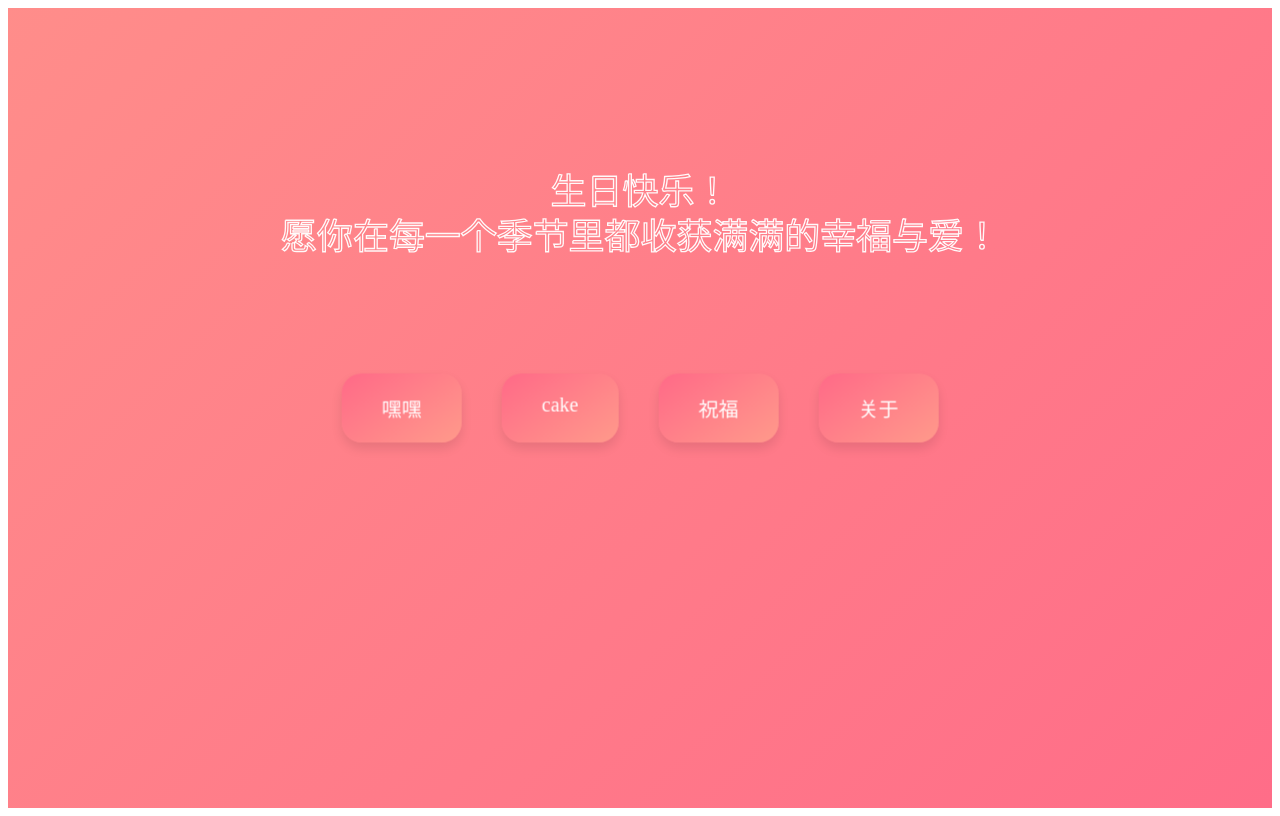
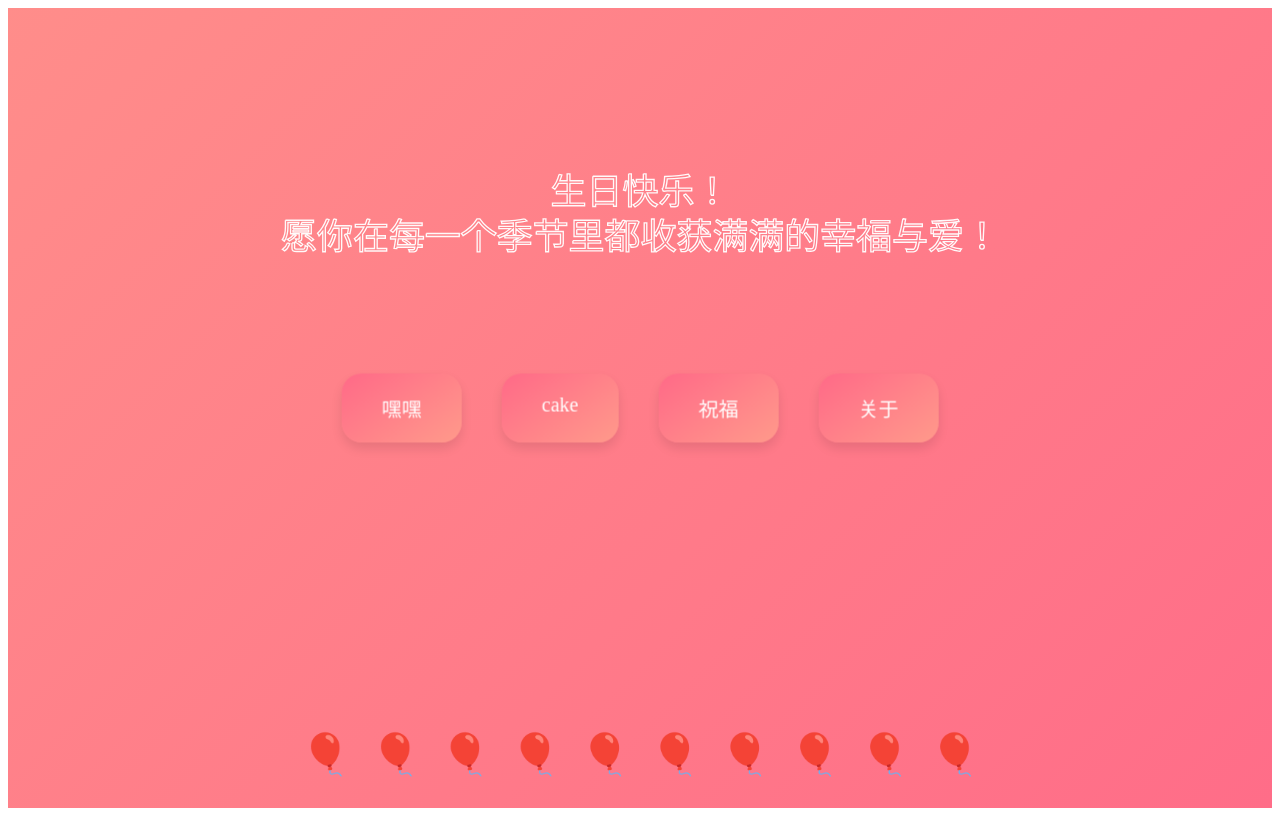
Before and after one commit to leehaohaohao/birth-react, a React (Vite) app: page / in a window 1280 px wide. Built offline with nearby package versions, Linux system fonts and the light colour scheme.

Commit message:
-ui: 首页新增气球

```diff
--- a/package.json
+++ b/package.json
@@ -11,7 +11,8 @@
   },
   "dependencies": {
     "react": "^19.0.0",
-    "react-dom": "^19.0.0"
+    "react-dom": "^19.0.0",
+    "react-router-dom": "^7.2.0"
   },
   "devDependencies": {
     "@eslint/js": "^9.19.0",
--- a/src/component/HomePage.css
+++ b/src/component/HomePage.css
@@ -8,7 +8,7 @@
     background: linear-gradient(135deg, #ff9a8b, #ff6a88, #ff6a88);
     background-size: 300% 300%;
     animation: gradientMove 6s ease infinite;
-    overflow: hidden; /* 防止超出边界的动画 */
+    overflow: hidden;
 }
 
 /* 生日祝福消息 */
@@ -63,16 +63,69 @@
         background-position: 0% 50%;
     }
 }
-
-.birthday-message h1 {
-    font-size: 3em;
-    animation: bounce 1s infinite alternate;
+/* 气球容器 */
+.balloon-container {
+    position: absolute;
+    bottom: 20px;
+    display: flex;
+    gap: 20px;
+    justify-content: center;
+    width: 100%;
 }
 
-.birthday-message p {
-    font-size: 1.5em;
-    margin-top: 10px;
-    opacity: 0.9;
+/* 单个气球样式 */
+.balloon {
+    font-size: 2.5em;
+    cursor: pointer;
+    animation: float 3s ease-in infinite;
+    transition: transform 0.3s ease, opacity 0.3s ease;
+}
+
+/* 气球漂浮动画 */
+@keyframes float {
+    0% {
+        transform: translateY(0);
+    }
+    50% {
+        transform: translateY(-20px);
+    }
+    100% {
+        transform: translateY(0);
+    }
+}
+
+/* 气球点击后的效果 */
+.balloon:active {
+    transform: scale(0.8);
+}
+
+/* 点击气球后的消失和漂浮效果 */
+@keyframes floatAway {
+    0% {
+        transform: translateY(0) scale(1);
+        opacity: 1;
+    }
+    50% {
+        transform: translateY(-200px) scale(0.5);
+        opacity: 0.7;
+    }
+    100% {
+        transform: translateY(-400px) scale(0);
+        opacity: 0;
+    }
+}
+
+/* 背景渐变动画 */
+@keyframes gradientMove {
+    0% {
+        background-position: 0% 50%;
+    }
+    50% {
+        background-position: 100% 50%;
+    }
+    100% {
+        background-position: 0% 50%;
+    }
 }
 
 /* 导航块容器 */
--- a/src/component/HomePage.tsx
+++ b/src/component/HomePage.tsx
@@ -4,38 +4,47 @@
  * @date 2025/2/23 23:29
  */
 import './HomePage.css';
+import {useState} from "react";
 
 const HomePage = () => {
+    const [balloons, setBalloons] = useState([1, 2, 3, 4, 5,6,7,8,9,10]); // 初始气球的数量
+
+    // 点击气球后的动画
+    const handleBalloonClick = (index: number) => {
+        const newBalloons = balloons.filter((_, i) => i !== index); // 点击后移除气球
+        setBalloons(newBalloons);
+    };
+
     return (
         <div className="homepage">
             <div className="birthday-message">
                 <svg
                     xmlns="http://www.w3.org/2000/svg"
-                    viewBox="0 0 1800 300"  /* 调整viewBox，增加高度以适应两行文本 */
+                    viewBox="0 0 1800 300"
                     className="birthday-svg"
                 >
                     <text
-                        x="50%"  /* 水平居中 */
-                        y="80"   /* 调整y值来控制文本的垂直位置 */
+                        x="50%"
+                        y="80"
                         fill="none"
                         stroke="#fff"
                         strokeWidth="3"
                         strokeDasharray="1000"
                         strokeDashoffset="1000"
-                        textAnchor="middle"  /* 水平居中 */
+                        textAnchor="middle"
                         className="birthday-text"
                     >
                         生日快乐！
                     </text>
                     <text
-                        x="50%"  /* 水平居中 */
-                        y="180"  /* 第二行文字的y值更大，放置在下一行 */
+                        x="50%"
+                        y="180"
                         fill="none"
                         stroke="#fff"
                         strokeWidth="3"
                         strokeDasharray="1000"
                         strokeDashoffset="1000"
-                        textAnchor="middle"  /* 水平居中 */
+                        textAnchor="middle"
                         className="birthday-text"
                     >
                         愿你在每一个季节里都收获满满的幸福与爱！
@@ -49,6 +58,19 @@ const HomePage = () => {
                 <div className="nav-item">祝福</div>
                 <div className="nav-item">关于</div>
             </div>
+
+            {/* 底部气球交互效果 */}
+            <div className="balloon-container">
+                {balloons.map((_, index) => (
+                    <div
+                        key={index}
+                        className="balloon"
+                        onClick={() => handleBalloonClick(index)}
+                    >
+                        🎈
+                    </div>
+                ))}
+            </div>
         </div>
     );
 };
--- a/tsconfig.app.json
+++ b/tsconfig.app.json
@@ -20,7 +20,8 @@
     "noUnusedLocals": true,
     "noUnusedParameters": true,
     "noFallthroughCasesInSwitch": true,
-    "noUncheckedSideEffectImports": true
+    "noUncheckedSideEffectImports": true,
+    "allowSyntheticDefaultImports": true
   },
   "include": ["src"]
 }
```
Also changed, not shown: 1 other file (tests, documents, lock files or other folders).
